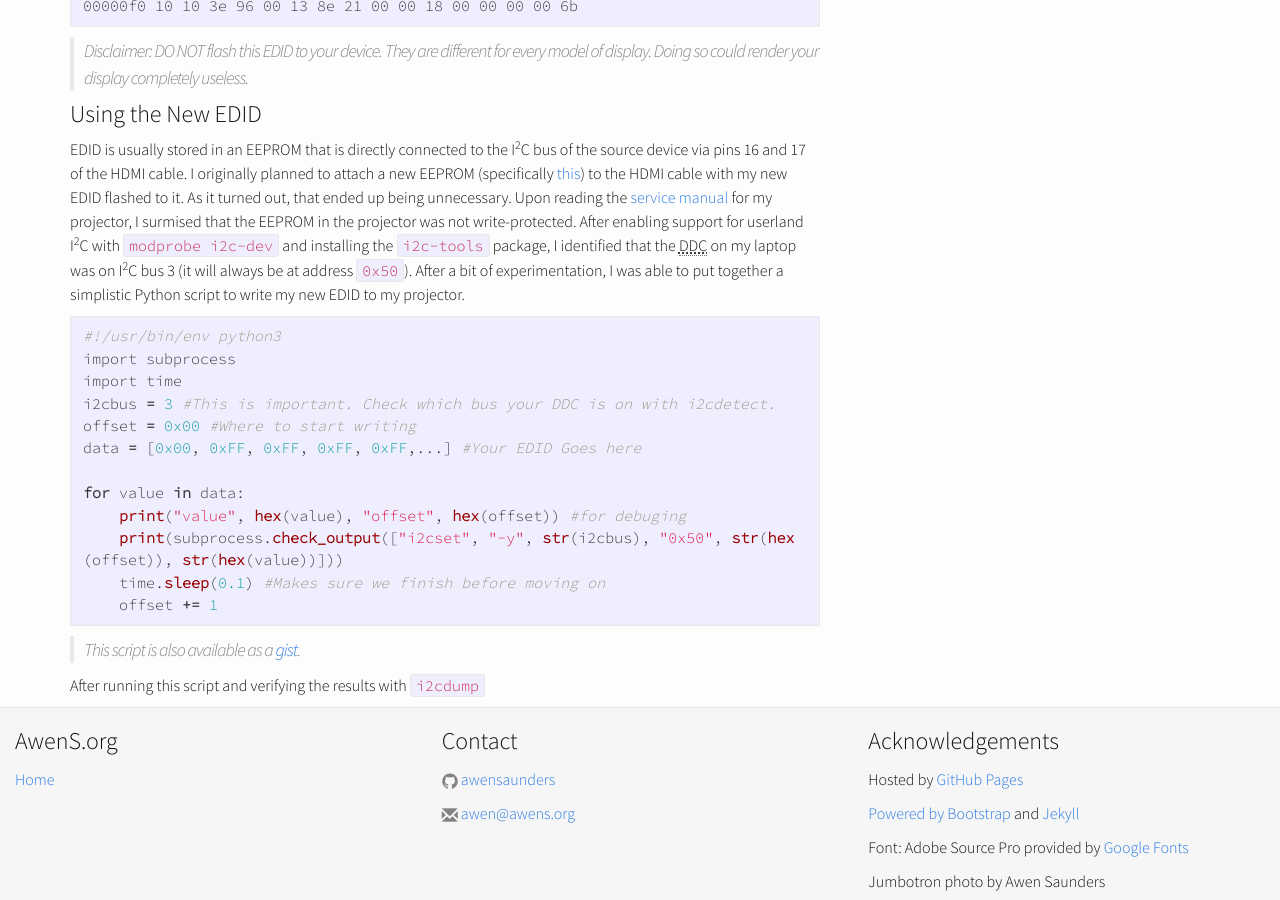
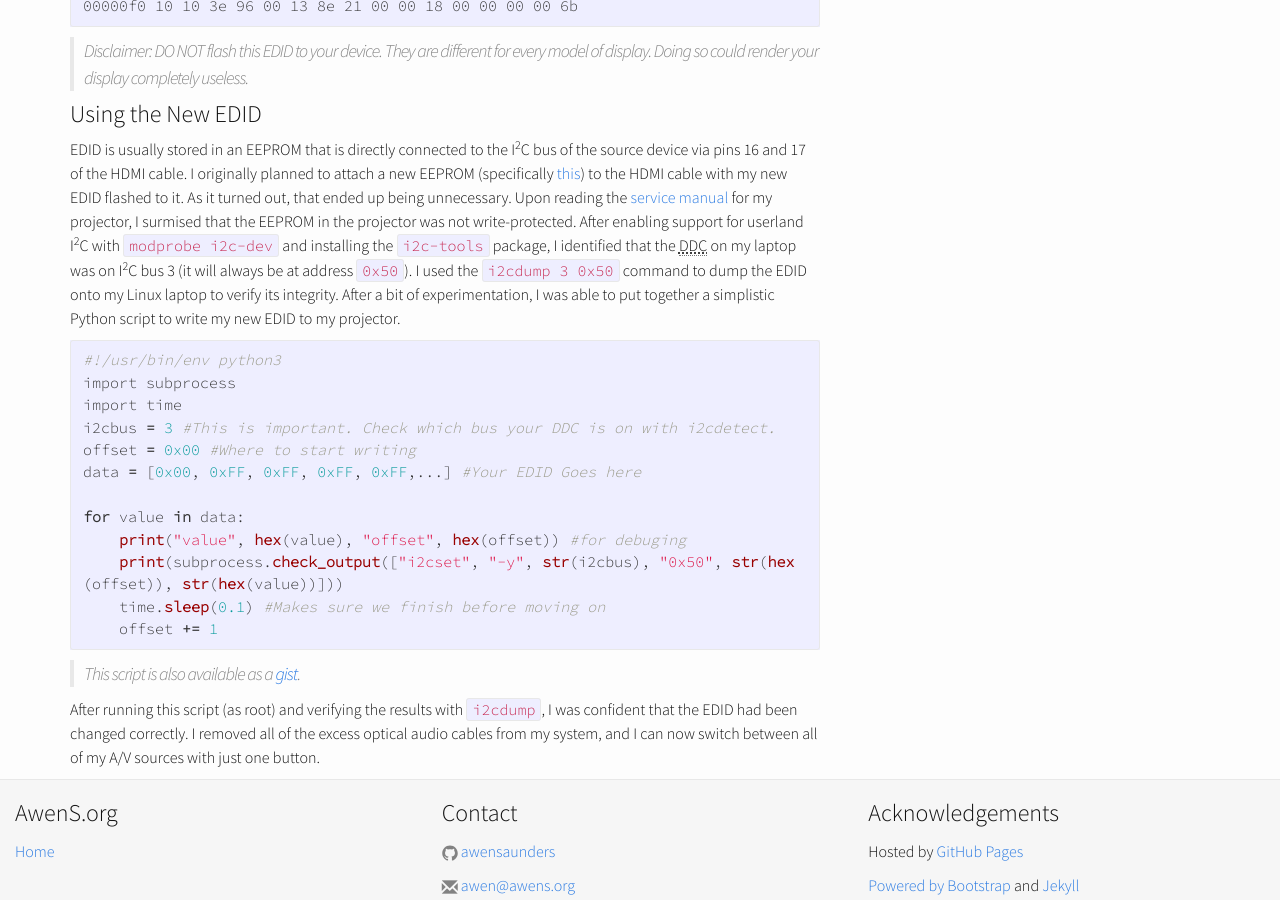
Before and after one commit to awensaunders/awensaunders.github.io, a Jekyll site: the page built from _posts/2016-05-25-HDMI-Audio-EDID.md, in a window 1280 px wide and 900 px high, scrolled down 1630 px. Built offline with Jekyll 4.4.1, drawn with Linux system fonts in a browser that asks for light colours; nearby versions of some CDN libraries.

Commit message:
Update HDMI-Audio-EDID

```diff
--- a/_posts/2016-05-25-HDMI-Audio-EDID.md
+++ b/_posts/2016-05-25-HDMI-Audio-EDID.md
@@ -64,7 +64,7 @@ My custom EDID:
 
 ### Using the New EDID
 
-EDID is usually stored in an EEPROM that is directly connected to the I<sup>2</sup>C bus of the source device via pins 16 and 17 of the HDMI cable. I originally planned to attach a new EEPROM (specifically [this](http://www.microchip.com/wwwproducts/en/24LCS22A)) to the HDMI cable with my new EDID flashed to it. As it turned out, that ended up being unnecessary. Upon reading the [service manual](http://www.optoma.co.uk/optomatechnical/sharing/HD20/Service%20Manuals/HD20_HD200X_HD2200_HD20LV_HD21_HD23%20Service%20manual%20v7.0.pdf) for my projector, I surmised that the EEPROM in the projector was not write-protected. After enabling support for userland I<sup>2</sup>C with `modprobe i2c-dev` and installing the `i2c-tools` package, I identified that the DDC on my laptop was on I<sup>2</sup>C bus 3 (it will always be at address `0x50`). After a bit of experimentation, I was able to put together a simplistic Python script to write my new EDID to my projector.
+EDID is usually stored in an EEPROM that is directly connected to the I<sup>2</sup>C bus of the source device via pins 16 and 17 of the HDMI cable. I originally planned to attach a new EEPROM (specifically [this](http://www.microchip.com/wwwproducts/en/24LCS22A)) to the HDMI cable with my new EDID flashed to it. As it turned out, that ended up being unnecessary. Upon reading the [service manual](http://www.optoma.co.uk/optomatechnical/sharing/HD20/Service%20Manuals/HD20_HD200X_HD2200_HD20LV_HD21_HD23%20Service%20manual%20v7.0.pdf) for my projector, I surmised that the EEPROM in the projector was not write-protected. After enabling support for userland I<sup>2</sup>C with `modprobe i2c-dev` and installing the `i2c-tools` package, I identified that the DDC on my laptop was on I<sup>2</sup>C bus 3 (it will always be at address `0x50`). I used the `i2cdump 3 0x50` command to dump the EDID onto my Linux laptop to verify its integrity. After a bit of experimentation, I was able to put together a simplistic Python script to write my new EDID to my projector.
 
 
     #!/usr/bin/env python3
@@ -82,7 +82,7 @@ EDID is usually stored in an EEPROM that is directly connected to the I<sup>2</s
 {:.language-python}
 > This script is also available as a [gist](https://gist.github.com/awensaunders/f538d6a61961fc20f9dc11b0c29c8ec0).
 
-After running this script and verifying the results with `i2cdump`
+After running this script (as root) and verifying the results with `i2cdump`, I was confident that the EDID had been changed correctly. I removed all of the excess optical audio cables from my system, and I can now switch between all of my A/V sources with just one button.
 
 *[E-EDID]: Enhanced Extended Display Identification Data
 *[DDC]: Display Data Channel
```
